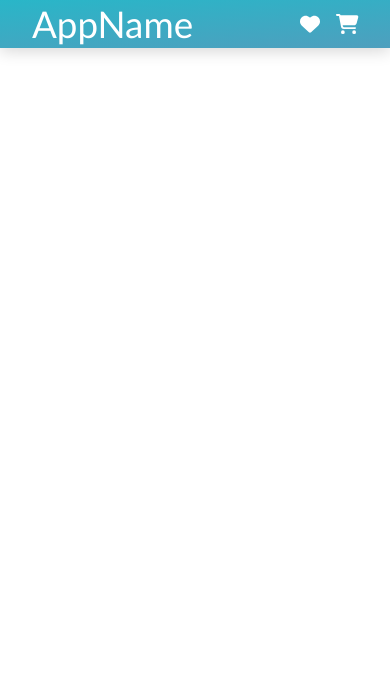
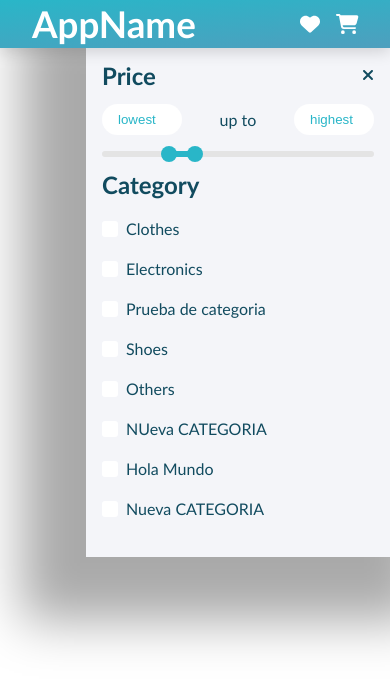
Before and after one commit to maradelynie/catalog, a React (Create React App) app: page / in a window 390 px wide. Shown: the top 686 px of the page. Built offline with nearby package versions, Linux system fonts and the light colour scheme.

Commit message:
Aside Filter Bar
It mount the filter elements with responsive adjusts
-create aside, teste and style
-adjust global style responsive purposes
-adjust header style responsive purposes
-add FilterSidebar to body

```diff
--- /dev/null
+++ b/src/components/FilterSidebar/index.tsx
@@ -0,0 +1,96 @@
+import { faTimes } from '@fortawesome/free-solid-svg-icons';
+import { FontAwesomeIcon } from '@fortawesome/react-fontawesome';
+import React from 'react';
+import Checkbox from '../Checkbox';
+import InputText from '../InputText';
+import RangeBar from '../ProgressBar';
+
+import './style.css';
+
+export default function FilterSidebar() {
+  // since the API does not have an totalMaxValue search it will be added manualy
+  const limit = 10000;
+
+  const mock = [
+    {
+      id: 1,
+      name: 'Clothes',
+      image: 'https://api.lorem.space/image/fashion?w=640&h=480&r=6181',
+      creationAt: '2023-01-14T01:54:02.000Z',
+      updatedAt: '2023-01-14T01:54:02.000Z'
+    },
+    {
+      id: 2,
+      name: 'Electronics',
+      image: 'https://api.lorem.space/image/watch?w=640&h=480&r=8038',
+      creationAt: '2023-01-14T01:54:02.000Z',
+      updatedAt: '2023-01-14T01:54:02.000Z'
+    },
+    {
+      id: 3,
+      name: 'Prueba de categoria',
+      image: 'https://api.lorem.space/image/furniture?w=640&h=480&r=8455',
+      creationAt: '2023-01-14T01:54:02.000Z',
+      updatedAt: '2023-01-14T08:09:29.000Z'
+    },
+    {
+      id: 4,
+      name: 'Shoes',
+      image: 'https://api.lorem.space/image/shoes?w=640&h=480&r=1417',
+      creationAt: '2023-01-14T01:54:02.000Z',
+      updatedAt: '2023-01-14T01:54:02.000Z'
+    },
+    {
+      id: 5,
+      name: 'Others',
+      image: 'https://api.lorem.space/image?w=640&h=480&r=379',
+      creationAt: '2023-01-14T01:54:02.000Z',
+      updatedAt: '2023-01-14T01:54:02.000Z'
+    },
+    {
+      id: 6,
+      name: 'NUeva CATEGORIA',
+      image: 'https://placeimg.com/640/480/any',
+      creationAt: '2023-01-14T05:58:40.000Z',
+      updatedAt: '2023-01-14T05:58:40.000Z'
+    },
+    {
+      id: 7,
+      name: 'Hola Mundo',
+      image: 'https://placeimg.com/640/480/any',
+      creationAt: '2023-01-14T05:59:00.000Z',
+      updatedAt: '2023-01-14T06:02:56.000Z'
+    },
+    {
+      id: 8,
+      name: 'Nueva CATEGORIA',
+      image: 'https://placeimg.com/640/480/any',
+      creationAt: '2023-01-14T06:03:08.000Z',
+      updatedAt: '2023-01-14T06:03:08.000Z'
+    }
+  ];
+  return (
+    <>
+      <aside className="filtersidebar">
+        <h3>Price</h3>
+        <section className="filtersidebar_inputprice_container">
+          <InputText label="lowest" id="price_input" size="sm" />
+          <span>up to</span>
+          <InputText label="highest" id="price_input" size="sm" />
+        </section>
+        <RangeBar max={3654} min={2230} limit={limit} />
+        <h3>Category</h3>
+        <ul className="filtersidebar_categorylist">
+          {mock.map(category => {
+            return (
+              <li key={category.id}>
+                <Checkbox label={category.name} id={category.id} />
+              </li>
+            );
+          })}
+        </ul>
+        <FontAwesomeIcon className="filtersidebar_closebutton" icon={faTimes} />
+      </aside>
+    </>
+  );
+}
--- /dev/null
+++ b/src/components/FilterSidebar/style.css
@@ -0,0 +1,36 @@
+.filtersidebar{
+  margin-top: 4.5rem;
+  background-color: var(--lightgrey);
+  padding: 1rem;
+  width: 19rem;
+  border-radius: .3rem;
+  z-index: 10;
+}
+.filtersidebar_inputprice_container{
+  display: flex;
+  align-items: center;
+  justify-content: space-between;
+  margin-bottom: .5rem;
+}
+.filtersidebar_closebutton{
+    display: none;
+    position: absolute;
+    right: 1rem;
+    top: 1.2rem;
+}
+@media screen and (max-width: 800px) {
+  .filtersidebar{
+    margin: 0;
+    border-radius: 0;
+    position: absolute;
+    right: 0;
+    top: 3rem;
+    box-shadow: -1rem 1rem 3rem 3rem rgba(0, 0, 0, 0.336);
+  }
+  .filtersidebar li{
+    margin: 1.5rem 0;
+  }
+  .filtersidebar_closebutton {
+    display: block;
+  }
+}
--- a/src/components/Header/style.css
+++ b/src/components/Header/style.css
@@ -1,6 +1,6 @@
 .pageheader{
-  background-color: #29B6C8;
-  background: linear-gradient(176deg, #29B6C8 0%, #4E9FBE 100%);
+  background-color: var(--lightblue);
+  background: linear-gradient(176deg, var(--lightblue) 0%, #4E9FBE 100%);
   color: white;
   padding: 0 2rem ;
   height: 3rem;
@@ -8,10 +8,14 @@
   align-items: center;
   justify-content: center;
   box-shadow: 0 .2rem 1rem rgba(0, 0, 0, 0.16);
+  position: fixed;
+  width: 100vw;
+  z-index: 100;
+
 }
 .pageheader_container{
   width: 100%;
-  max-width: 70rem;
+  max-width: var(--container);
   display: flex;
   align-items: center;
   justify-content: space-between;
--- a/src/globalStyle.css
+++ b/src/globalStyle.css
@@ -1,3 +1,11 @@
+:root {
+  --container: 70rem;
+  --lightblue: #29B6C8;
+  --darkblue: #114B5F;
+  --lightgrey: #F4F5F9;
+  --midgrey: #e4e4e4;
+}
+
 html, body, div, span, applet, object, iframe,
 h1, h2, h3, h4, h5, h6, p, blockquote, pre,
 a, abbr, acronym, address, big, cite, code,
@@ -23,7 +31,11 @@ article, aside, details, figcaption, figure,
 footer, header, hgroup, menu, nav, section {
     display: block;
 }
+*{
+    box-sizing: border-box;
+}
 body {
+    color: var(--darkblue);
     line-height: 1;
     font-family:'Gill Sans', 'Gill Sans MT', Calibri, 'Trebuchet MS', sans-serif;
 }
@@ -45,4 +57,15 @@ table {
 
 h1{
     font-size: 2.3rem;
+    font-weight: bold;
 }
+h3{
+    font-size: 1.5rem;
+    font-weight: bold;
+    margin-bottom: 1rem;
+}
+.mainpage_container{
+    display: flex;
+    justify-content: center;
+    padding: 0 2rem ;
+}
--- a/src/index.tsx
+++ b/src/index.tsx
@@ -2,6 +2,7 @@ import React from 'react';
 import ReactDOM from 'react-dom/client';
 
 import Header from './components/Header/index';
+import FilterSidebar from './components/FilterSidebar/index';
 import reportWebVitals from './reportWebVitals';
 import './globalStyle.css';
 
@@ -11,6 +12,9 @@ const root = ReactDOM.createRoot(
 root.render(
   <React.StrictMode>
     <Header />
+    <main className="mainpage_container">
+      <FilterSidebar />
+    </main>
   </React.StrictMode>
 );
 
```
Also changed, not shown: 1 other file (tests, documents, lock files or other folders).
